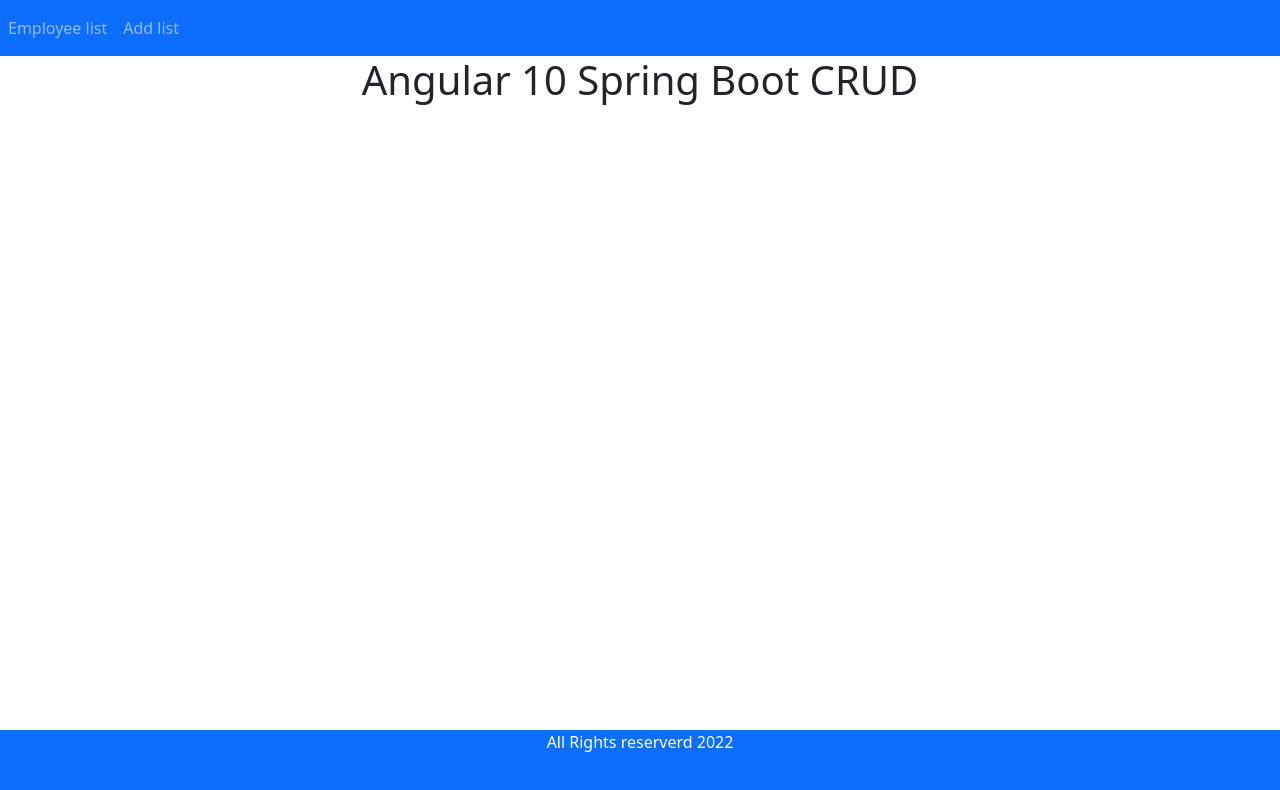
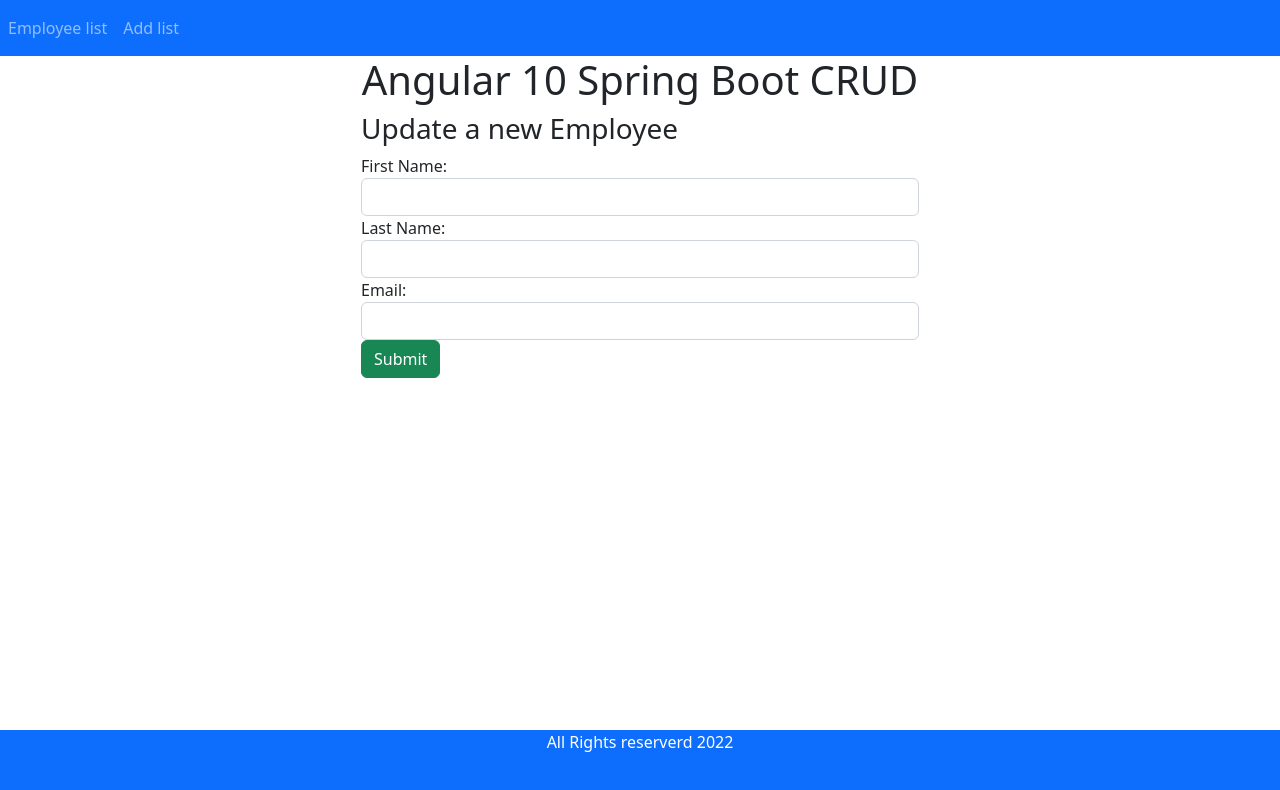
Before and after one commit to canessaalvamiguel/angular-employee-frontend, an Angular app: page /update-employee/1 in a window 1280 px wide. Before the commit this address led to /. Shown: the top 790 px of the page. Built offline with nearby package versions, Linux system fonts and the light colour scheme; no server answers.

Commit message:
Implement update employee and getbyId employee

```diff
--- a/src/app/app-routing.module.ts
+++ b/src/app/app-routing.module.ts
@@ -2,11 +2,13 @@
 import { RouterModule, Routes } from '@angular/router';
 import { CreateEmployeeComponent } from './create-employee/create-employee.component';
 import { EmployeeListComponent } from './employee-list/employee-list.component';
+import { UpdateEmployeeComponent } from './update-employee/update-employee.component';
 
 const routes: Routes = [
   {path: '', redirectTo : 'employees', pathMatch: 'full'},
   {path: 'employees', component : EmployeeListComponent},
-  {path: 'create-employee', component: CreateEmployeeComponent}
+  {path: 'create-employee', component: CreateEmployeeComponent},
+  {path: 'update-employee/:id', component: UpdateEmployeeComponent}
 ];
 
 @NgModule({
--- a/src/app/app.module.ts
+++ b/src/app/app.module.ts
@@ -6,12 +6,14 @@
 import { EmployeeListComponent } from './employee-list/employee-list.component';
 import { CreateEmployeeComponent } from './create-employee/create-employee.component';
 import { FormsModule } from '@angular/forms';
+import { UpdateEmployeeComponent } from './update-employee/update-employee.component';
 
 @NgModule({
   declarations: [
     AppComponent,
     EmployeeListComponent,
-    CreateEmployeeComponent
+    CreateEmployeeComponent,
+    UpdateEmployeeComponent
   ],
   imports: [
     BrowserModule,
--- a/src/app/employee-list/employee-list.component.html
+++ b/src/app/employee-list/employee-list.component.html
@@ -5,6 +5,7 @@
             <th> First Name </th>
             <th> Last Name </th>
             <th> Email id </th>
+            <th> Actions </th>
         </tr>
     </thead>
     <tbody>
@@ -12,6 +13,9 @@
             <td> {{employee.firstName}} </td>
             <td> {{employee.lastName}} </td>
             <td> {{employee.email}} </td>
+            <td>
+                <button (click)="updateEmployee(employee.id)" class="btn btn-info">Update</button>
+            </td>
         </tr>
     </tbody>
 </table>
--- a/src/app/employee-list/employee-list.component.ts
+++ b/src/app/employee-list/employee-list.component.ts
@@ -1,4 +1,5 @@
 import { Component, OnInit } from '@angular/core';
+import { Router } from '@angular/router';
 import { Employee } from '../employee';
 import { EmployeeService } from '../employee.service';
 
@@ -11,7 +12,7 @@
 
   employees: Employee[]
 
-  constructor(private employeeService : EmployeeService) { }
+  constructor(private employeeService : EmployeeService, private router: Router) { }
 
   ngOnInit(): void {
     this.getEmployees();
@@ -23,4 +24,8 @@
     });
   }
 
+  updateEmployee(id: number){
+    this.router.navigate(['update-employee', id]);
+  }
+
 }
--- a/src/app/employee.service.ts
+++ b/src/app/employee.service.ts
@@ -19,4 +19,12 @@
   createEmployee(employee: Employee): Observable<Object>{
     return this.httpClient.post(`${this.baseURL}`, employee);
   }
+
+  getEmployeeById(id: number): Observable<Employee>{
+    return this.httpClient.get<Employee>(`${this.baseURL}/${id}`);
+  }
+
+  updateEmployee(employee: Employee, id: number): Observable<Object>{
+    return this.httpClient.put(`${this.baseURL}/${id}`, employee);
+  }
 }
--- /dev/null
+++ b/src/app/update-employee/update-employee.component.html
@@ -0,0 +1,26 @@
+<div class="col-md-6 offset-md-3">
+    <h3> Update a new Employee</h3>
+    <form (ngSubmit) = "onSubmit()" autocomplete="off">
+
+        <div class="form-group">
+            <label for="firstName">First Name:</label>
+            <input type="text" class="form-control" id="firstName"
+            [(ngModel)] = "employee.firstName" name="firstName" >
+        </div>
+
+        <div class="form-group">
+            <label for="lastName">Last Name:</label>
+            <input type="text" class="form-control" id="lastName"
+            [(ngModel)] = "employee.lastName" name="lastName" >
+        </div>
+
+        <div class="form-group">
+            <label for="email">Email:</label>
+            <input type="text" class="form-control" id="email"
+            [(ngModel)] = "employee.email" name="email" >
+        </div>
+
+        <button class="btn btn-success" type="submit">Submit</button>
+
+    </form>
+</div>
--- /dev/null
+++ b/src/app/update-employee/update-employee.component.ts
@@ -0,0 +1,39 @@
+import { Component, OnInit } from '@angular/core';
+import { ActivatedRoute, Router } from '@angular/router';
+import { Employee } from '../employee';
+import { EmployeeService } from '../employee.service';
+
+@Component({
+  selector: 'app-update-employee',
+  templateUrl: './update-employee.component.html',
+  styleUrls: ['./update-employee.component.css']
+})
+export class UpdateEmployeeComponent implements OnInit {
+
+  employee: Employee = new Employee();
+  id: number;
+
+  constructor(private employeeService: EmployeeService, private route: ActivatedRoute, private router: Router) { }
+
+  ngOnInit(): void {
+    this.id = this.route.snapshot.params['id'];
+    this.employeeService.getEmployeeById(this.id).subscribe(data => {
+      this.employee = data;
+    },
+    error => console.log(error)
+    );
+  }
+  onSubmit(){
+    this.employeeService.updateEmployee(this.employee, this.id).subscribe(data => {
+      console.log(data);
+      this.goToEmployeeList();
+    },
+    error => console.log(error)
+    );
+  }
+
+  goToEmployeeList(){
+    this.router.navigate(['/employees']);
+  }
+
+}
```
Also changed, not shown: src/app/update-employee/update-employee.component.css (added), 1 other file (tests, documents, lock files or other folders).
